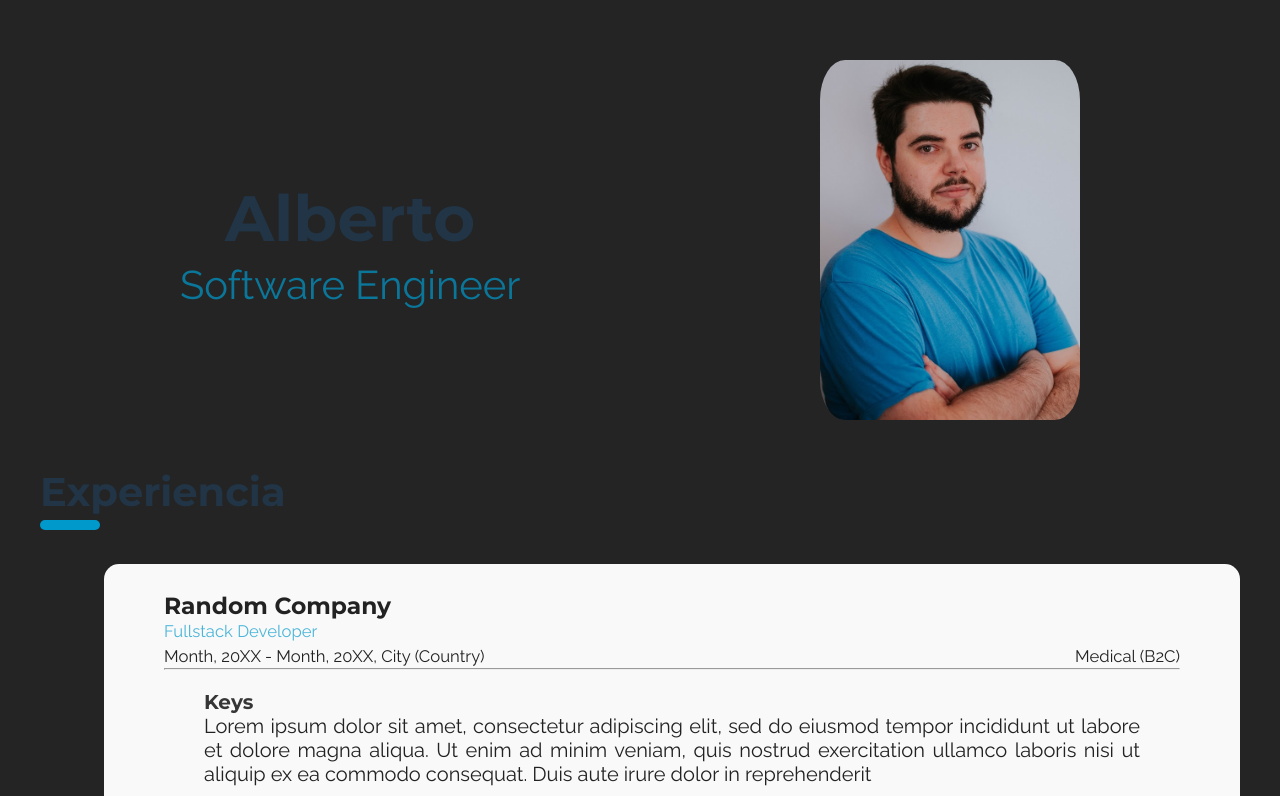
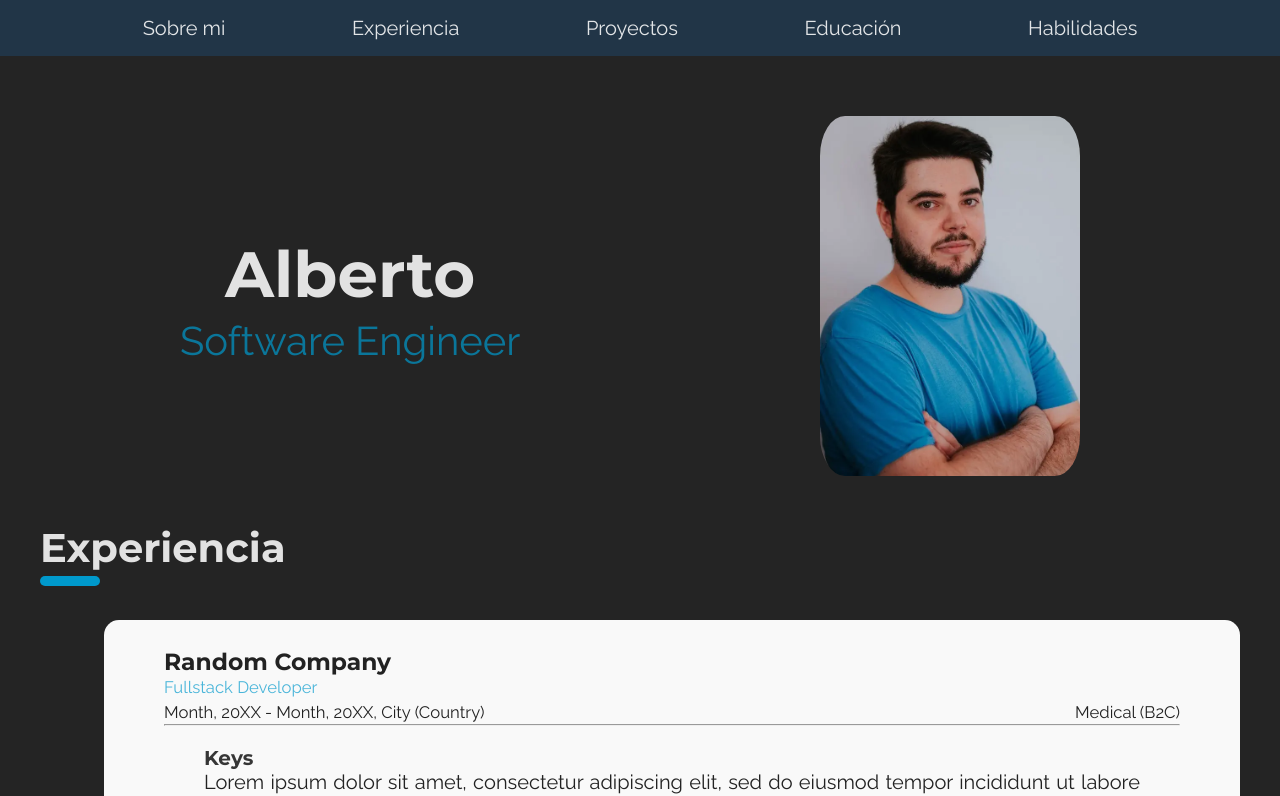
Before and after one commit to agarciadk/portfolio, a React (Vite) app: page / in a window 1280 px wide. Shown: the top 796 px of the page. Built offline with nearby package versions, Linux system fonts and the light colour scheme.

Commit message:
Added new navbar, added some styles and animations

```diff
--- a/src/App.tsx
+++ b/src/App.tsx
@@ -4,18 +4,22 @@ import {
 	Projects,
 	Education,
 	Skills,
-	Wrapper
+	Wrapper,
+	Nav
 } from './components'
 
 function App (): JSX.Element {
 	return (
+		<>
+			<Nav />
 			<Wrapper>
-			<Presentation profilePic='/profile.jpg' />
+				<Presentation profilePic='/profile.webp' />
 				<Experience />
 				<Projects />
 				<Education />
 				<Skills />
 			</Wrapper>
+		</>
 	)
 }
 
--- a/src/components/Education/index.tsx
+++ b/src/components/Education/index.tsx
@@ -1,5 +1,5 @@
 const Education = (): JSX.Element => {
-	return <section><h2>Educación</h2></section>
+	return <section id='education'><h2>Educación</h2></section>
 }
 
 export default Education
--- a/src/components/Experience/index.tsx
+++ b/src/components/Experience/index.tsx
@@ -3,7 +3,7 @@ import ExperienceContent from './ExperienceContent'
 
 const Experience = (): JSX.Element => {
 	return (
-		<section>
+		<section id='experience'>
 			<h2 title='Experiencia'>Experiencia</h2>
 			{mockExperiences.map(experience =>
 				<ExperienceContent key={experience.company} {...experience} />
--- /dev/null
+++ b/src/components/Nav/NavItem.tsx
@@ -0,0 +1,11 @@
+import { FC } from 'react'
+
+interface NavItemProps {
+	href: string
+	label: string
+}
+const NavItem: FC<NavItemProps> = ({ href, label }) => (
+	<a href={href}>{label}</a>
+)
+
+export default NavItem
--- /dev/null
+++ b/src/components/Nav/index.tsx
@@ -0,0 +1,19 @@
+import { FC } from 'react'
+import navItems from '../../mocks/navItems'
+import NavItem from './NavItem'
+
+const Nav: FC<{}> = () => {
+	return (
+		<nav>
+			{navItems.map(item =>
+				<NavItem
+					key={item.id}
+					href={item.href}
+					label={item.label}
+				/>
+			)}
+		</nav>
+	)
+}
+
+export default Nav
--- a/src/components/Presentation/index.tsx
+++ b/src/components/Presentation/index.tsx
@@ -6,7 +6,7 @@ interface PresentationProps {
 
 const Presentation: FC<PresentationProps> = ({ profilePic }): JSX.Element => {
 	return (
-		<section className='presentation-wrapper'>
+		<section id='introduction' className='presentation-wrapper'>
 			<div>
 				<h1>Alberto</h1>
 				<p title='Software Engineer' className='mt-1 subtitle'>Software Engineer</p>
--- a/src/components/Projects/index.tsx
+++ b/src/components/Projects/index.tsx
@@ -3,7 +3,7 @@ import ProjectCard from './ProjectCard'
 
 const Projects = (): JSX.Element => {
 	return (
-		<section>
+		<section id='projects'>
 			<h2>Proyectos</h2>
 			<div className='card-wrapper'>
 				{mockProjects.map(mockProject => <ProjectCard key={mockProject.title} {...mockProject} />)}
--- a/src/components/Skills/index.tsx
+++ b/src/components/Skills/index.tsx
@@ -1,5 +1,5 @@
 const Skills = (): JSX.Element => {
-	return <section><h2>Habilidades</h2></section>
+	return <section id='skills'><h2>Habilidades</h2></section>
 }
 
 export default Skills
--- a/src/components/Wrapper/index.tsx
+++ b/src/components/Wrapper/index.tsx
@@ -6,9 +6,9 @@ interface indexProps {
 
 const Wrapper: FC<indexProps> = ({ children }) => {
 	return (
-		<div className='wrapper'>
+		<main className='wrapper'>
 			{children}
-		</div>
+		</main>
 	)
 }
 
--- a/src/components/index.ts
+++ b/src/components/index.ts
@@ -1,6 +1,7 @@
 export { default as Education } from './Education'
 export { default as Experience } from './Experience'
 export { default as ExperienceContent } from './Experience/ExperienceContent'
+export { default as Nav } from './Nav'
 export { default as Presentation } from './Presentation'
 export { default as Projects } from './Projects'
 export { default as ProjectCard } from './Projects/ProjectCard'
--- a/src/index.css
+++ b/src/index.css
@@ -5,16 +5,12 @@
   font-weight: 400;
 
   color-scheme: light dark;
-  color: rgba(255, 255, 255, 0.87);
 
-  font-synthesis: none;
-  text-rendering: optimizeLegibility;
-  -webkit-font-smoothing: antialiased;
-  -moz-osx-font-smoothing: grayscale;
-  -webkit-text-size-adjust: 100%;
   --primary-blue: #09c;
+  --dark-font-color: rgba(255, 255, 255, 0.87);
+  --dark-nav-background-color: #213547;
   --dark-background-color: #242424;
-  --light-font-color: #222;
+  --dark-card-font-color: #222;
   --dark-card-background: #f9f9f9;
   --card-border-radius: 15px;
 }
@@ -24,13 +20,20 @@
   box-sizing: border-box;
 }
 body {
-  margin: 0;
+  max-width: 1280px;
+  margin: 0 auto;
   display: flex;
+  text-align: center;
   place-items: center;
   min-width: 320px;
   min-height: 100vh;
   background-color: var(--dark-background-color);
+  color: var(--dark-font-color);
   text-rendering: optimizeLegibility;
+  font-synthesis: none;
+  -webkit-font-smoothing: antialiased;
+  -moz-osx-font-smoothing: grayscale;
+  -webkit-text-size-adjust: 100%;
 }
 
 h1, h2, h3, h4 {
@@ -39,11 +42,11 @@ h1, h2, h3, h4 {
 
 a {
   font-weight: 500;
-  color: #646cff;
+  color: rgb(96, 195, 228);
   text-decoration: inherit;
 }
 a:hover {
-  color: #535bf2;
+  color: var(--primary-blue);
 }
 
 h1 {
@@ -56,6 +59,7 @@ h1 {
   display: flex;
   flex-direction: column;
   row-gap: 2rem;
+  padding: 2rem;
 }
 
 section h2 {
@@ -94,13 +98,52 @@ section h2::before {
     background-color: #f9f9f9;
   }
 }
-/* App */
-#root {
-  max-width: 1280px;
-  margin: 0 auto;
-  padding: 2rem;
-  text-align: center;
+/* Nav */
+nav {
+  max-width: 100vw;
+  width: 100%;
+  position: sticky;
+  top: 0;
+  overflow: hidden;
+  background-color: var(--dark-nav-background-color);
+  padding: 16px;
+  z-index: 2;
+  display: flex;
+  flex-direction: row;
+  justify-content: space-evenly;
 }
+nav a {
+  color: var(--dark-font-color);
+  position: relative;
+}
+nav a:hover {
+  color: var(--dark-font-color);
+}
+nav a:before, nav a:after {
+    position: absolute;
+    opacity: 0;
+    width: 0%;
+    height: 2px;
+    content: '';
+    background: var(--dark-font-color);
+    transition: all 0.3s;
+}
+
+nav a:before {
+    left: 0px;
+    top: 0px;
+}
+
+nav a:after {
+    right: 0px;
+    bottom: 0px;
+}
+
+nav a:hover:before, nav a:hover:after {
+    opacity: 1;
+    width: 100%;
+}
+
 /* Presentation */
 .presentation-wrapper {
   display: flex;
@@ -128,7 +171,7 @@ section h2::before {
 	text-align: left;
 	margin-bottom: 30px;
   background-color: var(--dark-card-background);
-  color: var(--light-font-color);
+  color: var(--dark-card-font-color);
   border-radius: var(--card-border-radius);
 }
 .m-0 {
@@ -166,7 +209,7 @@ section h2::before {
 	max-width: 300px;
 	background-color: var(--dark-card-background);
   border-radius: var(--card-border-radius);
-	color: var(--light-font-color);
+	color: var(--dark-card-font-color);
 	padding: 1.5rem 0;
   display: flex;
   flex-direction: column;
@@ -186,7 +229,7 @@ section h2::before {
   padding: 8px;
 }
 .card-links a img {
-  transition: 0.2s ease-in-out;
+  transition: transform 0.2s ease-in-out;
 }
 .card-links a:hover img {
   transform: scale(1.2);
--- /dev/null
+++ b/src/mocks/navItems.ts
@@ -0,0 +1,29 @@
+const navItems = [
+	{
+		id: 0,
+		label: 'Sobre mi',
+		href: '#introduction'
+	},
+	{
+		id: 1,
+		label: 'Experiencia',
+		href: '#experience'
+	},
+	{
+		id: 2,
+		label: 'Proyectos',
+		href: '#projects'
+	},
+	{
+		id: 3,
+		label: 'Educación',
+		href: '#education'
+	},
+	{
+		id: 4,
+		label: 'Habilidades',
+		href: '#skills'
+	}
+]
+
+export default navItems
```
Also changed, not shown: public/profile.jpg (deleted), public/profile.webp (added). Lines whose indentation alone changed are shown as unchanged.
